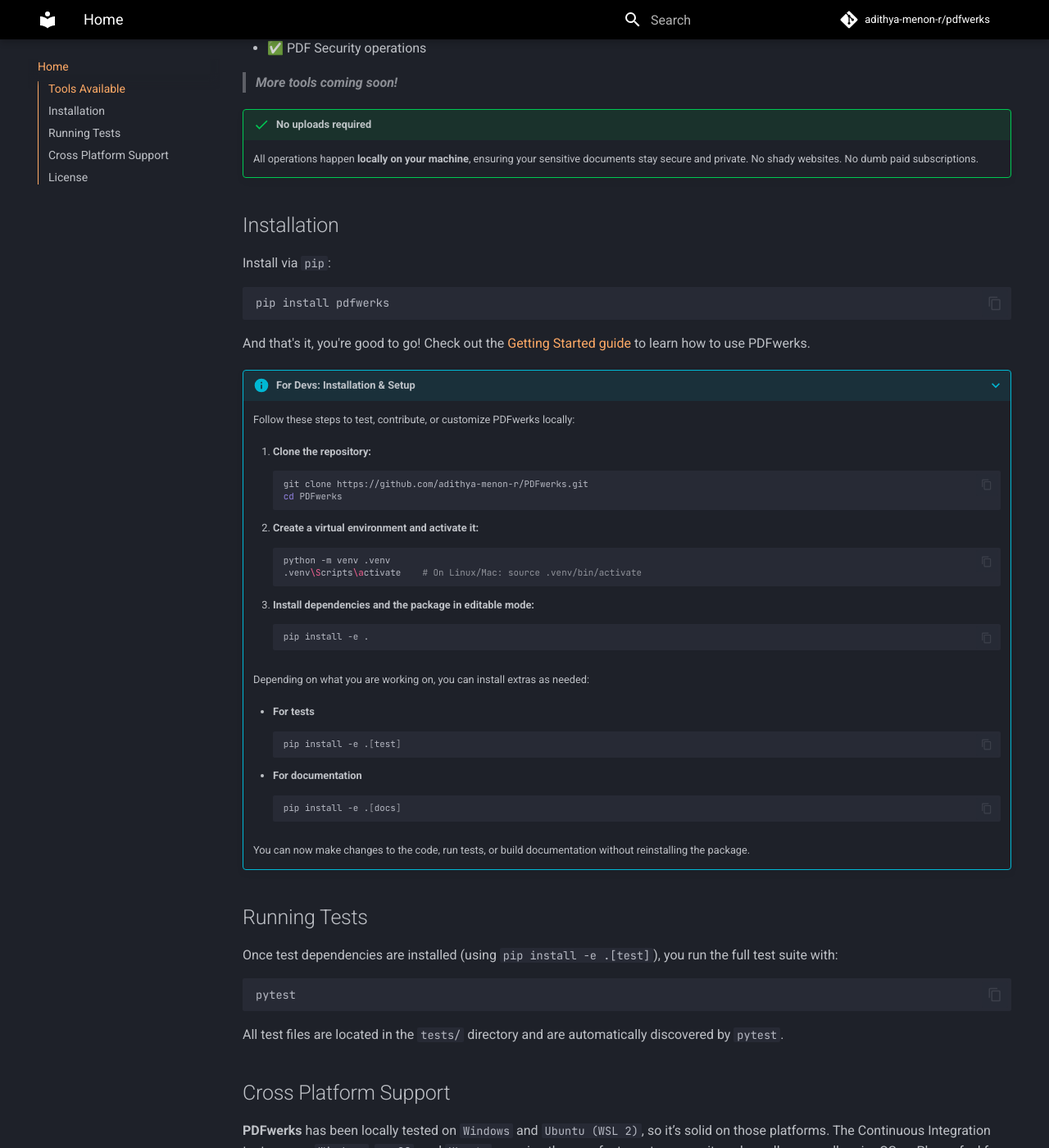
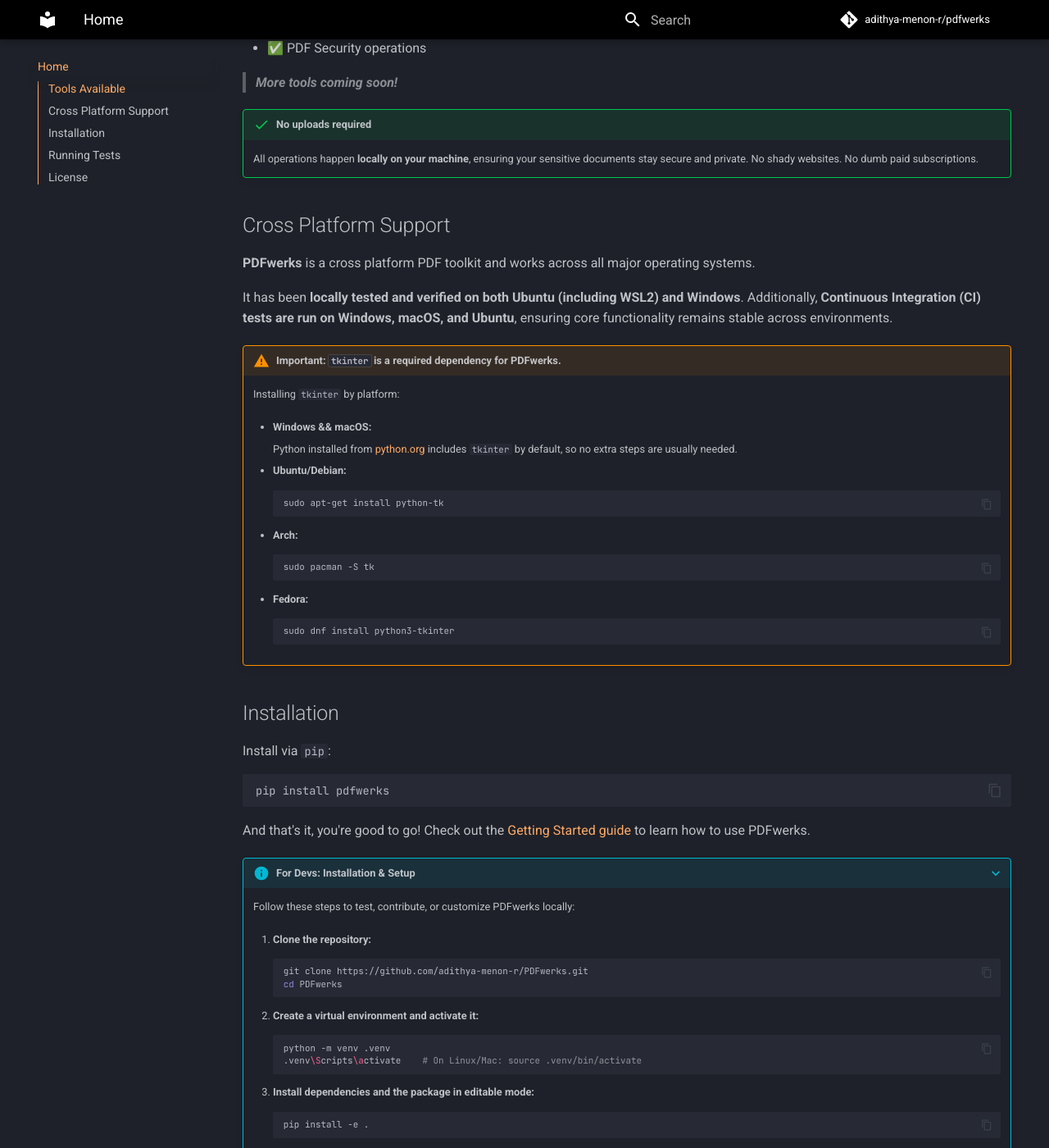
Before and after one commit to adithya-menon-r/PDF-Toolkit, an MkDocs documentation site: the page built from docs/index.md, in a window 1280 px wide and 1400 px high, scrolled down 654 px. Shown: the whole window at 82% size. Built offline with MkDocs 1.6.1 and Material for MkDocs 9.7.7, drawn with Linux system fonts in a browser that asks for light colours; comment, search, counter and statistics services are not loaded; some of the changed text lies outside the part shown.

Commit message:
Added detailed docs about cross platform support

````diff
--- a/docs/index.md
+++ b/docs/index.md
@@ -24,6 +24,35 @@
 
 !!! success "No uploads required"
     All operations happen **locally on your machine**, ensuring your sensitive documents stay secure and private. No shady websites. No dumb paid subscriptions.
+
+## Cross Platform Support
+
+**PDFwerks** is a cross platform PDF toolkit and works across all major operating systems.
+
+It has been **locally tested and verified on both Ubuntu (including WSL2) and Windows**. Additionally, **Continuous Integration (CI) tests are run on Windows, macOS, and Ubuntu**, ensuring core functionality remains stable across environments.
+
+!!! warning "**Important:** `tkinter` is a required dependency for PDFwerks."
+
+    Installing `tkinter` by platform:
+
+    - **Windows && macOS:**
+
+        Python installed from [python.org](https://www.python.org/) includes `tkinter` by default, so no extra steps are usually needed.
+
+    - **Ubuntu/Debian:**
+        ```bash
+        sudo apt-get install python-tk
+        ```
+
+    - **Arch:**
+        ```bash
+        sudo pacman -S tk
+        ```
+
+    - **Fedora:**
+        ```bash
+        sudo dnf install python3-tkinter
+        ```
 
 ## Installation
 
@@ -85,11 +114,6 @@
 
 All test files are located in the `tests/` directory and are automatically discovered by `pytest`.
 
-
-## Cross Platform Support
-
-**PDFwerks** has been locally tested on `Windows` and `Ubuntu (WSL 2)`, so it’s solid on those platforms. The Continuous Integration tests run on `Windows`, `macOS`, and `Ubuntu` covering the core features to ensure it works well across all major OSes. Please feel free to reach out if you face any issues!
-
 ## License
 
 PDFwerks is licensed under the [MIT License](https://github.com/adithya-menon-r/PDFwerks/blob/main/LICENSE)
````
Also changed, not shown: README.md (+7 -3 lines), 2 other files.
